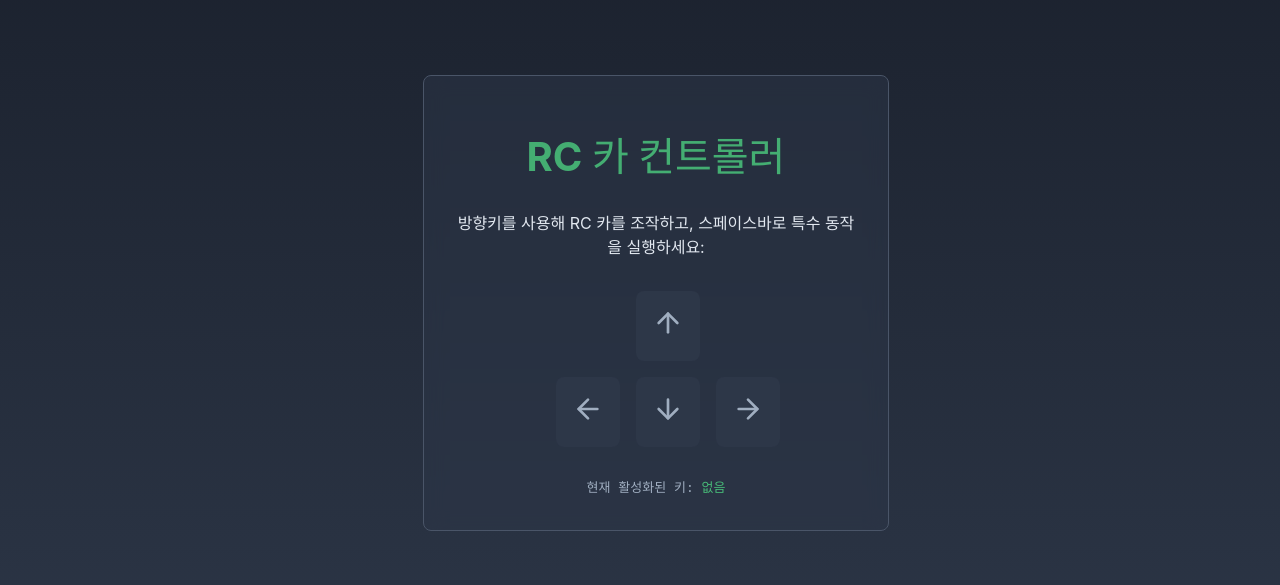
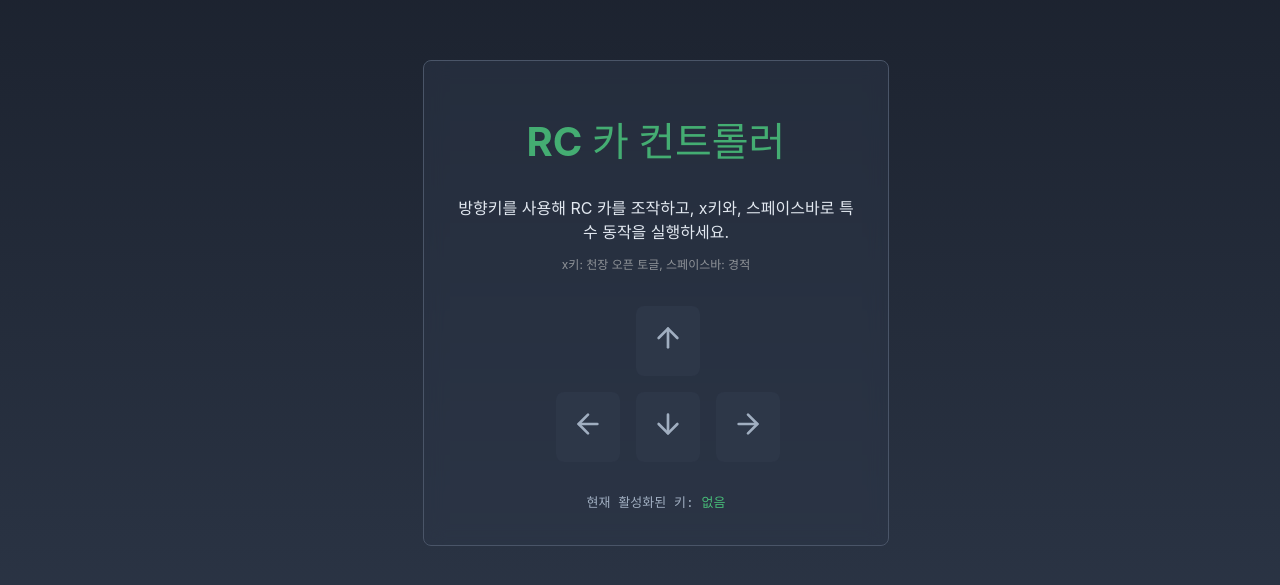
Before and after one commit to Embedded-System-Team1/RC_Car_Web, a React (Vite) app: page / in a window 1280 px wide. Shown: the part 113-698 px from the top of the page. Built offline with nearby package versions, Linux system fonts and the light colour scheme; no server answers.

Commit message:
:lipstick: feat: 조작법 설명 추가가

```diff
--- a/src/App.jsx
+++ b/src/App.jsx
@@ -7,6 +7,7 @@ function App() {
   const [activeKeys, setActiveKeys] = useState({}); // 활성화된 키 상태
   const [lastMessage, setLastMessage] = useState(''); // 마지막 전송 메시지 상태
   const [spaceCoolDown, setSpaceCoolDown] = useState(false); // 스페이스바 쿨다운 상태
+  const [xCoolDown, setXCoolDown] = useState(false); // x키 쿨다운 상태
   const intervalRef = useRef(null); // Interval 참조
 
   useEffect(() => {
@@ -52,6 +53,14 @@ function App() {
         return;
       }
 
+      if (e.key === 'x' && !xCoolDown) {
+        // x키 메시지 전송 및 쿨다운 설정
+        sendMessage('TOGGLE_CEILING');
+        setXCoolDown(true);
+        setTimeout(() => setXCoolDown(false), 500); // 0.5초 쿨다운
+        return;
+      }
+
       if (!e.key.startsWith('Arrow')) {
         return;
       }
@@ -72,7 +81,7 @@ function App() {
         }));
       }
     },
-    [activeKeys, sendMessage, spaceCoolDown]
+    [activeKeys, sendMessage, spaceCoolDown, xCoolDown]
   );
 
   const handleKeyUp = useCallback((e) => {
@@ -105,7 +114,7 @@ function App() {
         sendMessage('LEFT');
       } else if (activeKeys.ArrowRight) {
         sendMessage('RIGHT');
-      } else {
+      } else if (lastMessage !== 'HORN') {
         sendMessage('STOP');
       }
     };
@@ -143,8 +152,9 @@ function App() {
         <h1 className={styles.title}>RC 카 컨트롤러</h1>
 
         <p className={styles.description}>
-          방향키를 사용해 RC 카를 조작하고, 스페이스바로 특수 동작을 실행하세요:
+          방향키를 사용해 RC 카를 조작하고, x키와, 스페이스바로 특수 동작을 실행하세요.
         </p>
+        <p className={styles.subDescription}>x키: 천장 오픈 토글, 스페이스바: 경적</p>
 
         {/* Up arrow */}
         <div className={styles.topCenter}>
--- a/src/App.module.css
+++ b/src/App.module.css
@@ -42,7 +42,14 @@
 .description {
   text-align: center;
   color: #e2e8f0;
+  margin-bottom: 0.5rem;
+}
+
+.subDescription {
+  text-align: center;
+  color: #8f9398;
   margin-bottom: 2rem;
+  font-size: 12px;
 }
 
 .topCenter {
```
